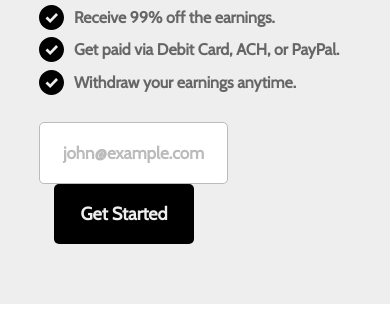
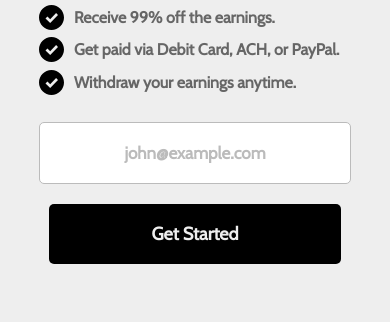
Before and after one commit to brtkev/spense-homepage, a plain HTML site: page index.html in a window 390 px wide. Shown: the part 1143-1465 px from the top of the page. Drawn offline with nearby package versions, Linux system fonts and the light colour scheme.

Commit message:
small mobile screens hotfix

```diff
--- a/index.html
+++ b/index.html
@@ -90,7 +90,7 @@
 
                 <div class="firstSection__submit-email-box">
                     <input class="firstSection__input" type="email" placeholder="john@example.com">
-                    <button id="topbar__startedButton">Get Started</button>
+                    <button id="firstSection__startedButton">Get Started</button>
                 </div>
 
             </div>
--- a/styles/firstSection.css
+++ b/styles/firstSection.css
@@ -155,7 +155,25 @@
     height: auto;
 }
 
+#firstSection__startedButton{
+    border: none;
+    outline: none;
 
+    font-size: 18px;
+    font-weight: 600;
+    color: #eee;
+    background-color: #000;
+    min-width: 140px;
+    min-height: 60px;
+    border-radius: 5px;
+    margin: 0px;
+    margin-left: 15px;
+}
+
+#firstSection__startedButton:hover{
+    color: #bbb;
+    cursor: pointer;
+}
 
 @media only screen and (max-width: 1000px) {
     .firstSection-container{
@@ -184,3 +202,27 @@
         top: -30%;
     }
 }
+
+@media only screen and (max-width: 450px) {
+    .firstSection__right-container-box{
+        justify-content: center;
+    }
+}
+
+@media only screen and (max-width: 425px) {
+    .firstSection__submit-email-box{
+        width: 100%;
+        display: flex;
+        flex-direction: column;
+
+        justify-content: flex-start;
+    }
+
+    .firstSection__input{
+        margin-bottom: 10px;
+    }
+
+    #firstSection__startedButton{
+        margin: 10px 10px 0px 10px;
+    }
+}
--- a/styles/header.css
+++ b/styles/header.css
@@ -2,6 +2,7 @@
 
 .header{
     z-index: 1000;
+
     background-color: #000;
 
     width: 100%;
@@ -35,13 +36,16 @@
     text-decoration: underline;
 }
 
-/* @media only screen and (max-width: 1100px) {
+@media only screen and (max-width: 425px) {
+    .header{
+        position: relative;
+    }
+}
 
-    .header{
-        padding: 15px 0px;
-    }
+@media only screen and (max-width: 375px) {
+
 
     .header__title{
-        flex-direction: column;
+        font-size: 4vw;
     }
-} */
+}
```
